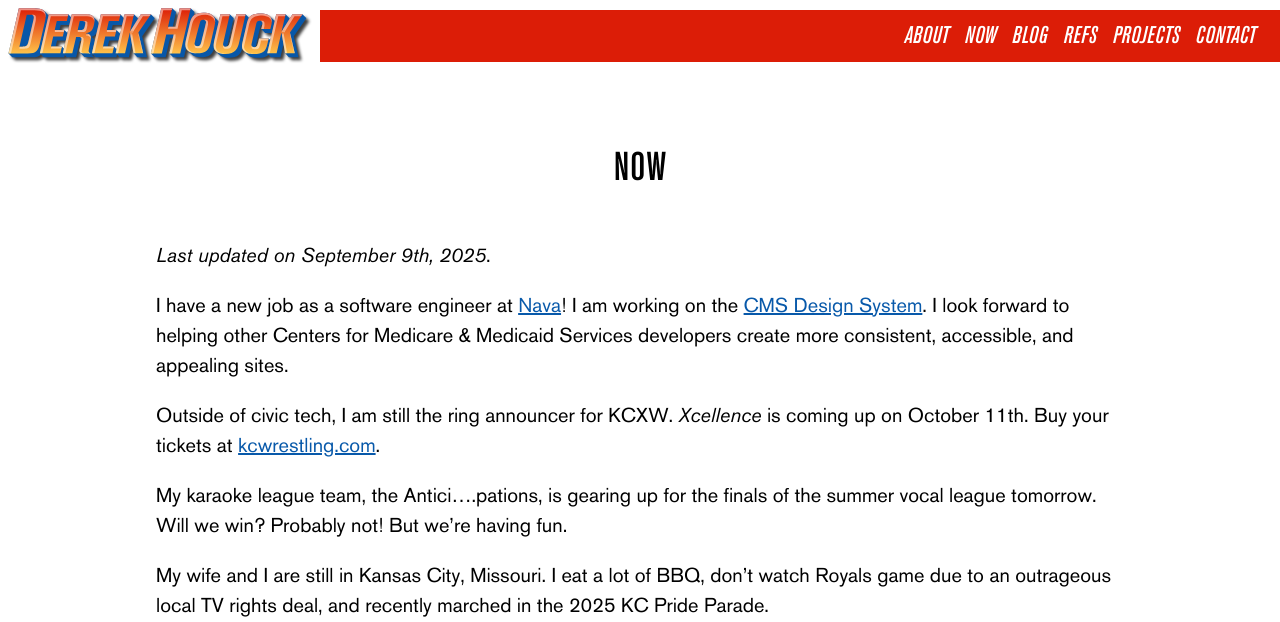
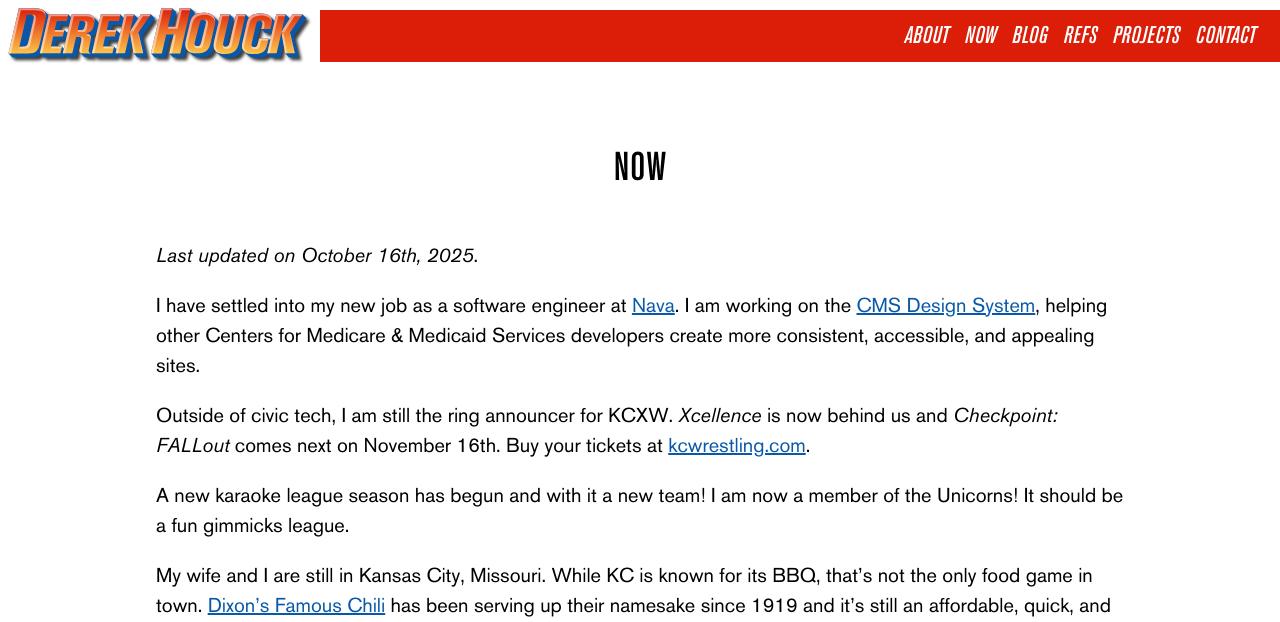
Before and after one commit to derekhouck/derekhouck.github.io, a Jekyll site: the page built from now.md, in a window 1280 px wide and 1118 px high, cut to the strip 0-622 px from the top of the window. Built offline with Jekyll 4.4.1, drawn with Linux system fonts in a browser that asks for light colours; some of the changed text lies outside the part shown.

Commit message:
Update now page

```diff
--- a/now.md
+++ b/now.md
@@ -4,15 +4,15 @@ title: Now
 
 # Now
 
-_Last updated on September 9th, 2025_.
+_Last updated on October 16th, 2025_.
 
-I have a new job as a software engineer at [Nava](https://www.navapbc.com/)! I am working on the [CMS Design System](https://design.cms.gov/?theme=core). I look forward to helping other Centers for Medicare & Medicaid Services developers create more consistent, accessible, and appealing sites.
+I have settled into my new job as a software engineer at [Nava](https://www.navapbc.com/). I am working on the [CMS Design System](https://design.cms.gov/?theme=core), helping other Centers for Medicare & Medicaid Services developers create more consistent, accessible, and appealing sites.
 
-Outside of civic tech, I am still the ring announcer for KCXW. _Xcellence_ is coming up on October 11th. Buy your tickets at [kcwrestling.com](https://kcwrestling.com/).
+Outside of civic tech, I am still the ring announcer for KCXW. _Xcellence_ is now behind us and _Checkpoint: FALLout_ comes next on November 16th. Buy your tickets at [kcwrestling.com](https://kcwrestling.com/).
 
-My karaoke league team, the Antici....pations, is gearing up for the finals of the summer vocal league tomorrow. Will we win? Probably not! But we're having fun.
+A new karaoke league season has begun and with it a new team! I am now a member of the Unicorns! It should be a fun gimmicks league.
 
-My wife and I are still in Kansas City, Missouri. I eat a lot of BBQ, don't watch Royals game due to an outrageous local TV rights deal, and recently marched in the 2025 KC Pride Parade.
+My wife and I are still in Kansas City, Missouri. While KC is known for its BBQ, that's not the only food game in town. [Dixon's Famous Chili](https://dixonsfamouschili.com/) has been serving up their namesake since 1919 and it's still an affordable, quick, and tasty meal today. I recommend the tamale spread juicy style with onions and grated cheese.
 
 ![Hazel and DAnte]({{ site.cloudinary_url }}/c_fill,w_500,h_250/hazel-and-dante.jpg)
 
```
